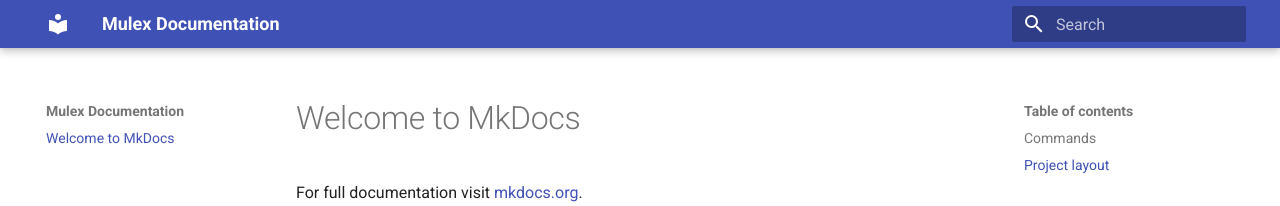
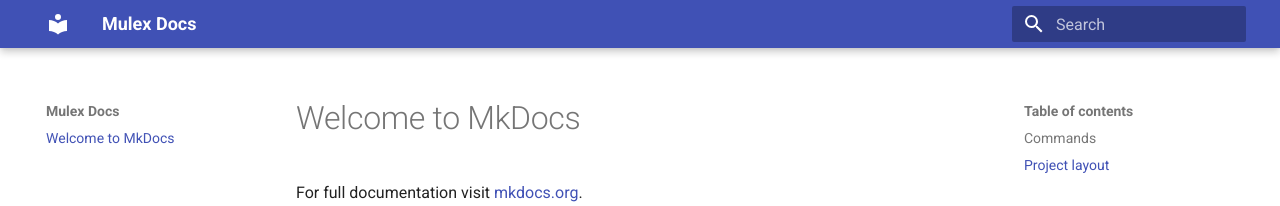
Before and after one commit to lPrimemaster/mulex-fk, an MkDocs documentation site: the page built from docs/index.md, in a window 1280 px wide. Shown: the top 206 px of the page. Built offline with MkDocs 1.6.1 and Material for MkDocs 9.7.7, drawn with Linux system fonts in a browser that asks for light colours.

```diff
--- a/mkdocs.yml
+++ b/mkdocs.yml
@@ -1,3 +1,3 @@
-site_name: Mulex Documentation
+site_name: Mulex Docs
 theme:
   name: material
```
